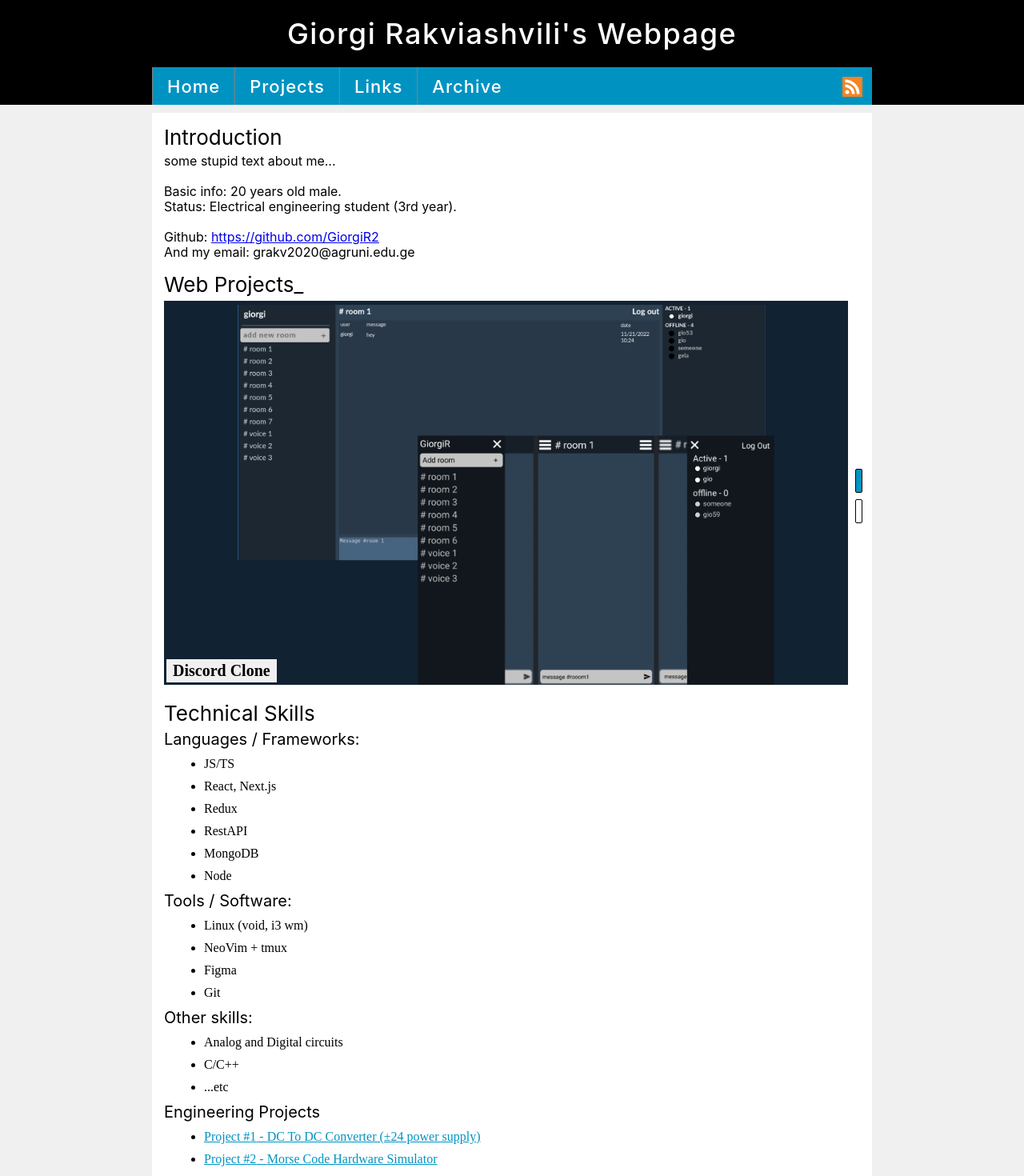
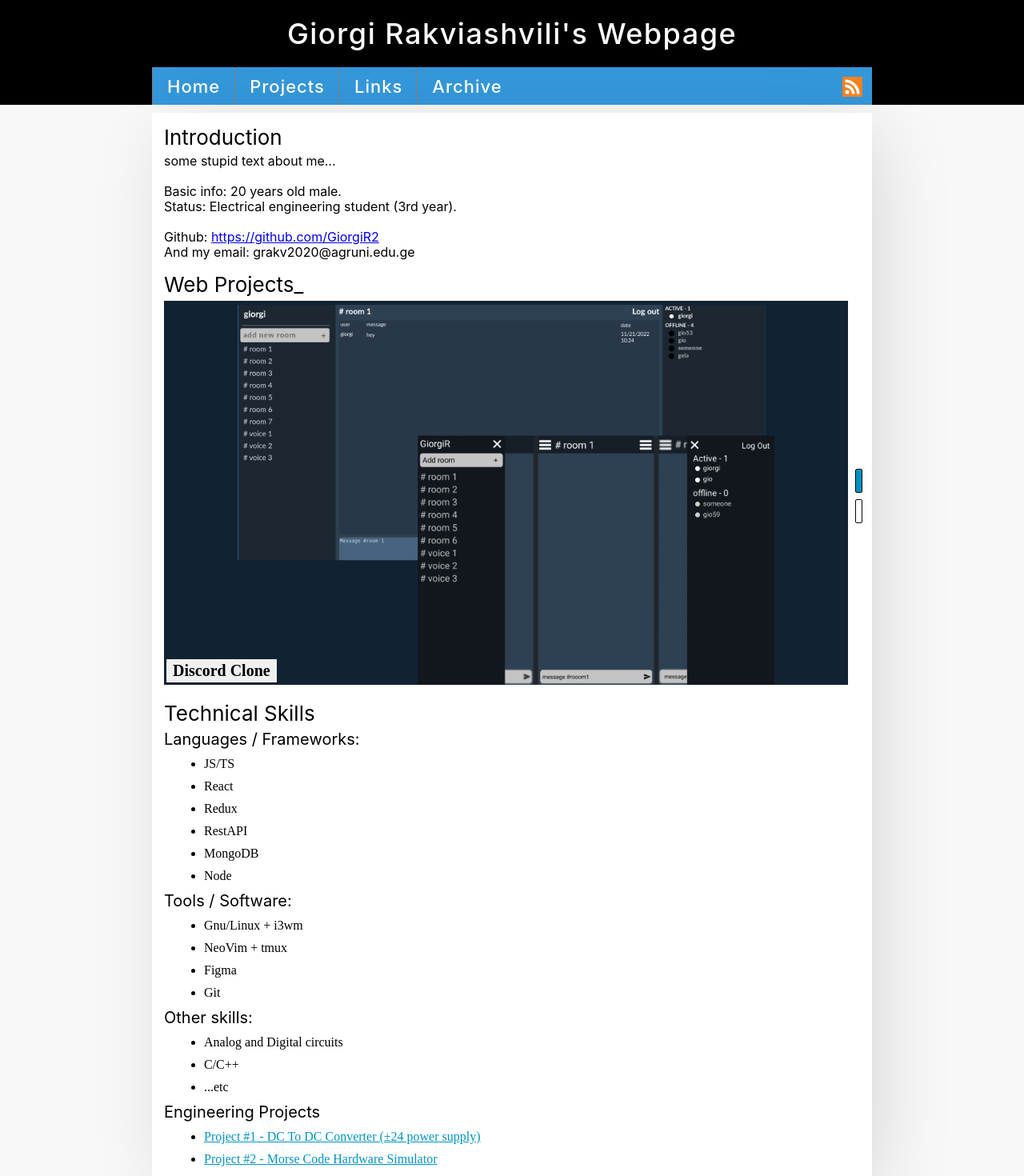
Before and after one commit to GiorgiR2/me, a React (Create React App) app: page /links in a window 1280 px wide. Shown: the top 1470 px of the page at 80% size. Built offline with nearby package versions, Linux system fonts and the light colour scheme.

Commit message:
optimize JSX/SASS

```diff
--- a/src/js/projects.js
+++ b/src/js/projects.js
@@ -6,28 +6,23 @@ const projects = [
   {
     title: "Discord Clone",
     used: ["nodejs", "react", "redux", "express", "mongodb", "socketio"],
-    image: discordScreen,
+    image: [discordScreen, "img"],
     link: "https://github.com/GiorgiR2/discord-clone-react",
     liveView: "https://giorgir2.github.io/discord-clone",
   },
   {
     title: "Typing Game",
     used: ["JS Dom", "python/flask", "sqlite", "socketio"],
-    image: typingScreen,
+    image: [typingScreen, "img"],
     link: "https://github.com/GiorgiR2/typing-game",
     liveView: null,
   },
   // {
   //   title: "no name",
   //   used: ["no data"],
-  //   image: cleanImage,
+  //   image: ["", "no image"],
   //   link: "#",
-  // },
-  // {
-  //   title: "no name",
-  //   used: ["no data"],
-  //   image: cleanImage,
-  //   link: "#",
+  //   liveView: null,
   // },
 ];
 
--- a/src/pages/base.js
+++ b/src/pages/base.js
@@ -9,8 +9,8 @@ const Base = ({ children }) => {
   const [toggle, setToggle] = useState(false);
 
   return (
-    <div className="base">
-      <div className="top">
+    <>
+      <header>
         <div className="center">
           <h1 className="my-name">Giorgi Rakviashvili's Webpage</h1>
           <div className="links">
@@ -49,16 +49,18 @@ const Base = ({ children }) => {
             </Link>
           </div>
         </div>
-      </div>
+      </header>
+
       <main className="child">{children}</main>
-      <div className="bottom">
+
+      <footer>
         <h2>
           <Link to="/" className="link" replace>
             https://giorgir.xyz
           </Link>
         </h2>
-      </div>
-    </div>
+      </footer>
+    </>
   );
 };
 
--- a/src/pages/frames/webProjects.js
+++ b/src/pages/frames/webProjects.js
@@ -1,6 +1,6 @@
 import React, { useState } from "react";
 
-import "./webP.sass";
+import "./webProjects.sass";
 
 import projects from "../../js/projects";
 
@@ -37,7 +37,7 @@ const Main = () => {
                     target="_blank"
                     rel="noreferrer"
                   >
-                    live view
+                    live demo
                   </a>
                 ) : null}
               </div>
@@ -47,8 +47,8 @@ const Main = () => {
           <div className="visible">
             <h2 className="projectName">{projects[currentProjectN].title}</h2>
             <img
-              src={projects[currentProjectN].image}
-              alt="none"
+              src={projects[currentProjectN].image[0]}
+              alt={projects[currentProjectN].image[1]}
               onLoad={() => {
                 setLoad(true);
               }}
--- a/src/pages/frames/webP.sass
+++ b/src/pages/frames/webProjects.sass
@@ -1,6 +1,6 @@
 @import "../../styles/variables.sass"
 
-html #root .base .main
+html #root .main
     .projects
       .main-title
         margin-top: 15px
@@ -107,7 +107,7 @@ html #root .base .main
                 justify-content: center
 
                 a
-                  font-size: 1.3rem
+                  font-size: 1.2rem
                   // display: block
                   // text-decoration: none
                   margin-top: 8px
@@ -136,8 +136,8 @@ html #root .base .main
           .active
             background-color: #0093C2//lighten(#0093C2, 30%)
 
-@media screen and (max-width: $max-width)
-  html #root .base .main .projects
+@media screen and (max-width: 920px)
+  html #root .child .projects
     .projectDisplay
       .interactiveWindow
         width: calc(100% - 12px)
--- a/src/pages/main.js
+++ b/src/pages/main.js
@@ -45,7 +45,7 @@ const Main = () => {
           <nav>
             <ul>
               <li>JS/TS</li>
-              <li>React, Next.js</li>
+              <li>React</li>
               <li>Redux</li>
               <li>RestAPI</li>
               <li>MongoDB</li>
@@ -56,7 +56,7 @@ const Main = () => {
           <h2 className="cat-title">Tools / Software:</h2>
           <nav>
             <ul>
-              <li>Linux (void, i3 wm)</li>
+              <li>Gnu/Linux + i3wm</li>
               <li>NeoVim + tmux</li>
               <li>Figma</li>
               <li>Git</li>
--- a/src/styles/base.sass
+++ b/src/styles/base.sass
@@ -14,16 +14,16 @@
 html, body
   // width: 100vw
   // overflow-x: hidden
-  background-color: lighten(#abb8c3, 40%)
-  background-color: $bg-color
+  // background-color: lighten(#abb8c3, 40%)
+  background-color: #f8f8f8// $bg-color
 
-html #root .base
+html #root
   min-height: 100vh
   display: flex
   flex-direction: column
   justify-content: space-between
 
-  .top
+  header
     background-color: $header-color
     color: white
     width: 100%
@@ -50,7 +50,7 @@ html #root .base
         max-width: 100%
         height: fit-content
         min-height: 47px
-        background-color: #0093C2
+        background-color: #3498db//#0093C2
         display: flex
         justify-content: space-between
 
@@ -88,7 +88,7 @@ html #root .base
 
             &:hover,
             &:active
-              background-color: #00a0d3
+              background-color: darken(#3498db, 4%) //#00a0d3
               text-decoration: underline
 
             .link
@@ -106,8 +106,9 @@ html #root .base
     background-color: #fff
     width: $main-width
     margin: 10px 0 0 -10px
+    box-shadow: 14px 14px 90px -10px rgb(0 0 0 / 15%)
 
-  .bottom
+  footer
     background-color: $header-color
     // width: 100vw
     height: 80px
@@ -127,17 +128,17 @@ html #root .base
     width: $max-width
     margin: auto
 
-@media screen and (max-width: $max-width)
+@media screen and (max-width: 920px)
   // *
   //   outline: solid #f00 1px !important
 
   html, body
     width: 100%
 
-  html #root .base
+  html #root
     min-height: 100vh
 
-    .top
+    header
       width: 100%
       height: fit-content
 
@@ -164,7 +165,7 @@ html #root .base
         margin-left: 0
 
 @media screen and (max-width: 600px)
-  html #root .base .top .center
+  html #root header .center
       .links
         .toggle-btn
           display: block
--- a/src/styles/main.sass
+++ b/src/styles/main.sass
@@ -1,7 +1,7 @@
 
 @import "./variables.sass"
 
-html #root .base .main
+html #root .child .main
     .tools-i-use, .engineering-projects
       padding-top: 10px
 
@@ -57,5 +57,5 @@ html #root .base .main
             color: $bg-color
 
 @media screen and (max-width: $max-width)
-  body #root .base .main
+  body #root header .main
     //pass
--- a/src/styles/project_details.sass
+++ b/src/styles/project_details.sass
@@ -3,7 +3,7 @@
 @import './variables.sass'
 @import './base.sass'
 
-body #root .base .main
+body #root .child .main
   .tituli
     width: 100%
     text-align: center
--- a/src/styles/variables.sass
+++ b/src/styles/variables.sass
@@ -2,7 +2,7 @@
 
 @use "sass:math"
 
-$header-color: black
+$header-color: #000
 
 $bg-color: #F0F0F0 //#112233
 $fg-color: #000000
```
